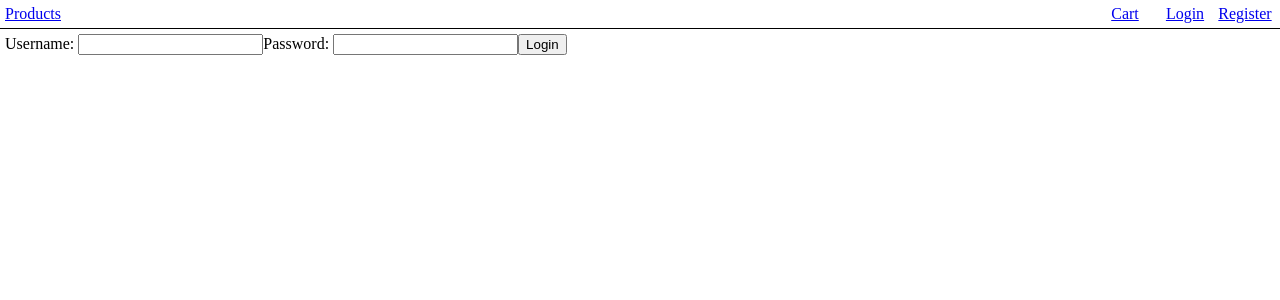
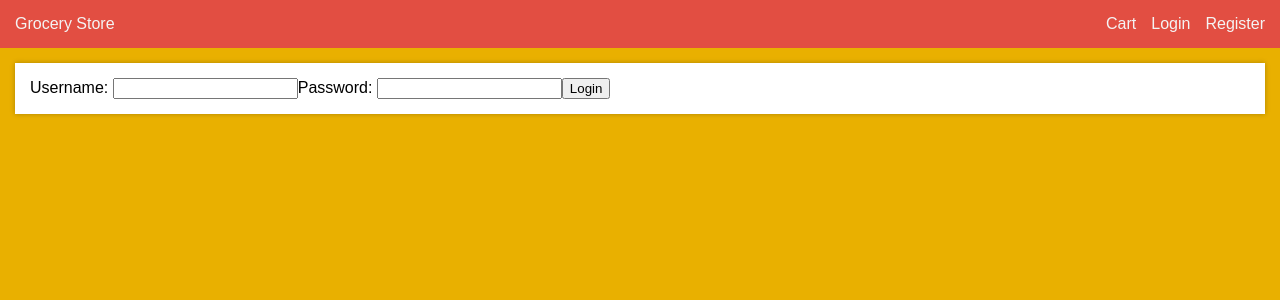
Before and after one commit to KoseCosa/tdt4242-exercise2-group8, an Angular app: page /login in a window 1280 px wide. Shown: the top 300 px of the page. Built offline with nearby package versions, Linux system fonts and the light colour scheme; no server answers.

Commit message:
added some simple styling

```diff
--- a/src/app/app.component.css
+++ b/src/app/app.component.css
@@ -1,4 +1,9 @@
 /* AppComponent's private CSS styles */
+body {
+  background-color: #7ec0ee;
+  height: 100vh;
+}
+
 h1 {
   font-size: 1.2em;
   color: #999;
@@ -27,3 +32,7 @@ nav a:hover {
 nav a.active {
   color: #039be5;
 }
+
+.tile {
+  box-shadow:
+}
--- a/src/app/app.component.html
+++ b/src/app/app.component.html
@@ -1,5 +1,5 @@
 <!--The content below is only a placeholder and can be replaced.-->
 <app-navbar></app-navbar>
-<div style="padding: 5px">
+<div class="tile fill-height">
   <router-outlet></router-outlet>
 </div>
--- a/src/app/app.module.ts
+++ b/src/app/app.module.ts
@@ -17,6 +17,7 @@ import { ProductService } from './services/product/product.service';
 import { CartService } from './services/cart/cart.service';
 import { AuthService } from './services/auth/auth.service';
 import { ProductFilterPipe } from './models/product-filter.pipe';
+import { AdminFrontpageComponent } from './components/admin-frontpage/admin-frontpage.component';
 
 @NgModule({
   declarations: [
@@ -28,7 +29,8 @@ import { ProductFilterPipe } from './models/product-filter.pipe';
     RegistrationComponent,
     LoginComponent,
     RegisterComponent,
-    ProductFilterPipe
+    ProductFilterPipe,
+    AdminFrontpageComponent
   ],
   imports: [
     BrowserModule,
--- /dev/null
+++ b/src/app/components/admin-frontpage/admin-frontpage.component.html
@@ -0,0 +1,3 @@
+<p>
+  admin-frontpage works!
+</p>
--- /dev/null
+++ b/src/app/components/admin-frontpage/admin-frontpage.component.ts
@@ -0,0 +1,15 @@
+import { Component, OnInit } from '@angular/core';
+
+@Component({
+  selector: 'app-admin-frontpage',
+  templateUrl: './admin-frontpage.component.html',
+  styleUrls: ['./admin-frontpage.component.css']
+})
+export class AdminFrontpageComponent implements OnInit {
+
+  constructor() { }
+
+  ngOnInit() {
+  }
+
+}
--- a/src/app/components/navbar/navbar.component.css
+++ b/src/app/components/navbar/navbar.component.css
@@ -1,3 +1,14 @@
-a:visited {
-  color: black;
+.navbar {
+  background-color: #e24e42;
 }
+
+.nav-button {
+  color: #f4f4f4;
+  cursor: pointer;
+  text-decoration: none;
+  text-align: center;
+}
+
+.nav-button:hover {
+  color: #fff;
+}
--- a/src/app/components/navbar/navbar.component.html
+++ b/src/app/components/navbar/navbar.component.html
@@ -1,12 +1,12 @@
-<div style="border-bottom: 1px solid black; display: flex; padding: 5px">
-  <div style="margin-right: auto">
-    <div><a routerLink="/" routerLinkActive="active">Products</a></div>
+<div class="navbar" style="display: flex; padding: 15px">
+  <div style="display: flex; margin-right: auto">
+    <div><a class="nav-button" routerLink="/" routerLinkActive="active">Grocery Store</a></div>
   </div>
-  <div style="text-align: center; width: 60px;"><a routerLink="/cart" routerLinkActive="active">Cart</a></div>
+  <div><a class="nav-button" routerLink="/cart" routerLinkActive="active">Cart</a></div>
   <div style="display: flex" *ngIf="!loggedIn">
-    <div style="text-align: center; width: 60px;"><a routerLink="/login" routerLinkActive="active">Login</a></div>
-    <div style="text-align: center; width: 60px;"><a routerLink="/register" routerLinkActive="active">Register</a></div>
+    <div style="margin-left: 15px;"><a class="nav-button" routerLink="/login" routerLinkActive="active">Login</a></div>
+    <div style="margin-left: 15px;"><a class="nav-button" routerLink="/register" routerLinkActive="active">Register</a></div>
   </div>
-  <div style="text-align: center; width: 60px;" *ngIf="loggedIn"><span style="text-decoration: underline; cursor: pointer;" (click)="logOut()">Logout</span></div>
-  <div style="text-align: center; width: 60px;" *ngIf="isAdmin"><a routerLink="/admin" routerLinkActive="active">Admin</a></div>
+  <div style="margin-left: 15px;" *ngIf="loggedIn"><span class="nav-button" (click)="logOut()">Logout</span></div>
+  <div style="margin-left: 15px;" *ngIf="isAdmin"><a class="nav-button" routerLink="/admin" routerLinkActive="active">Admin</a></div>
 </div>
--- a/src/styles.css
+++ b/src/styles.css
@@ -1,4 +1,18 @@
 /* You can add global styles to this file, and also import other style files */
 body {
+  background-color: #e9b000;
+  font-family: sans-serif;
+  height: 100vh;
   margin: 0;
 }
+
+hr {
+    border-top: 1px solid #000;
+}
+
+.tile {
+  background-color: white;
+  box-shadow: 0px 0px 5px 0px rgba(0,0,0,0.25);
+  margin: 15px;
+  padding: 15px;
+}
```
Also changed, not shown: src/app/components/admin-frontpage/admin-frontpage.component.css (added), 1 other file (tests, documents, lock files or other folders).
